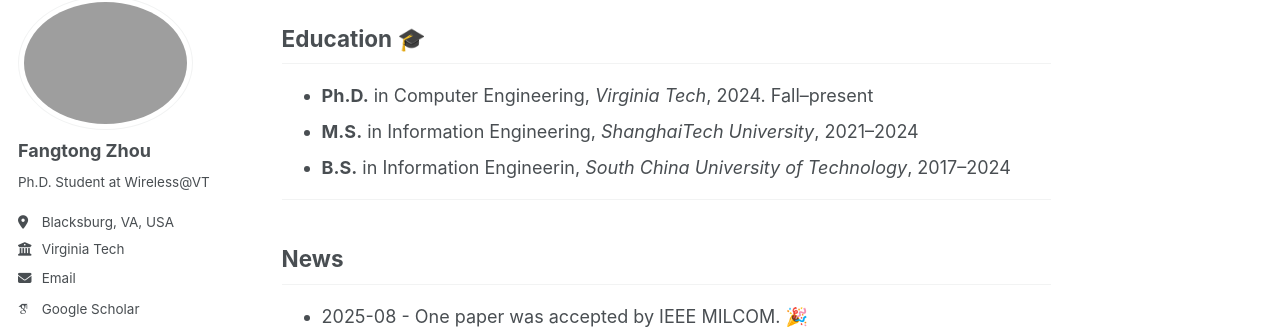
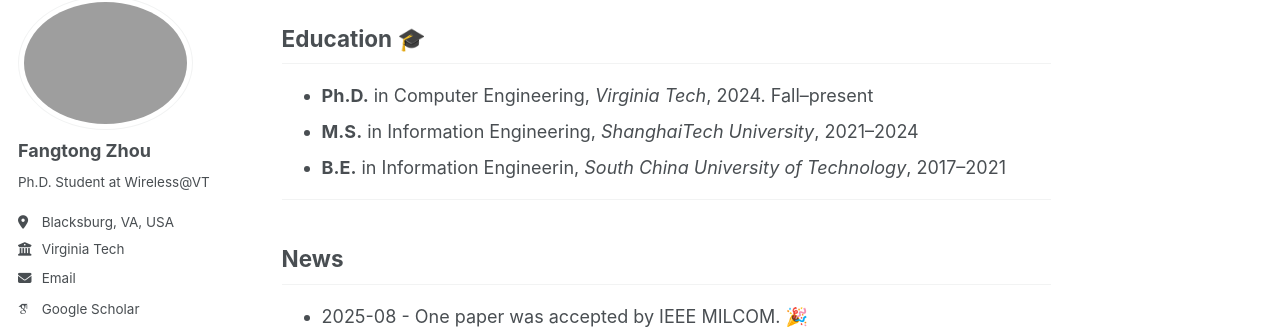
Before and after one commit to frontop137/frontop137.github.io, a Jekyll site: the page built from index.md, in a window 1280 px wide and 900 px high, scrolled down 367 px. Shown: the part 103-434 px from the top of the window. Built offline with Jekyll 4.4.1, drawn with Linux system fonts in a browser that asks for light colours; emoji names are drawn with the system emoji font; some web fonts are replaced; a script that is not in the unit is left out; our own code applies the rules of GitHub Pages for plain Markdown files.

Commit message:
Update index.md

```diff
--- a/index.md
+++ b/index.md
@@ -16,7 +16,7 @@
 ## Education :mortar_board: {#education}
 - **Ph.D.** in Computer Engineering, *Virginia Tech*, 2024. Fall--present
 - **M.S.** in Information Engineering, *ShanghaiTech University*, 2021--2024
-- **B.S.** in Information Engineerin, *South China University of Technology*, 2017--2024
+- **B.E.** in Information Engineerin, *South China University of Technology*, 2017--2021
 
 ---
 
```
